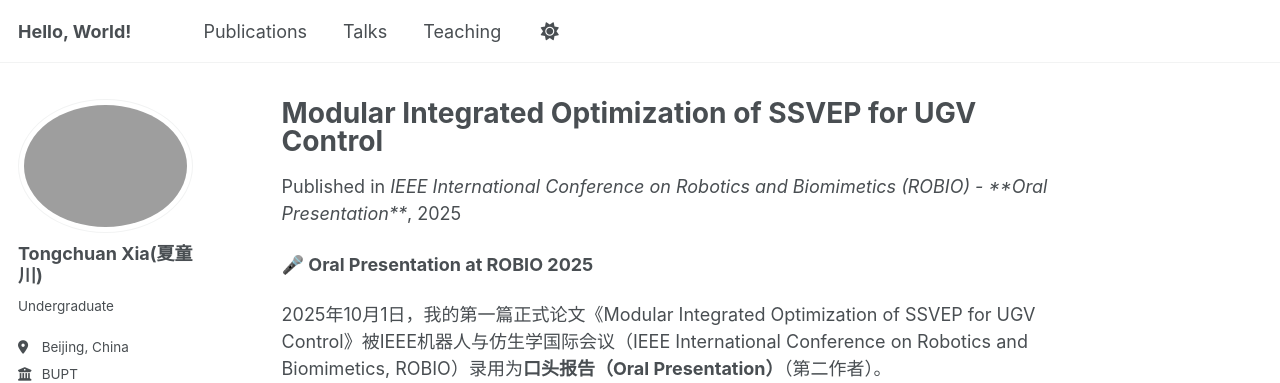
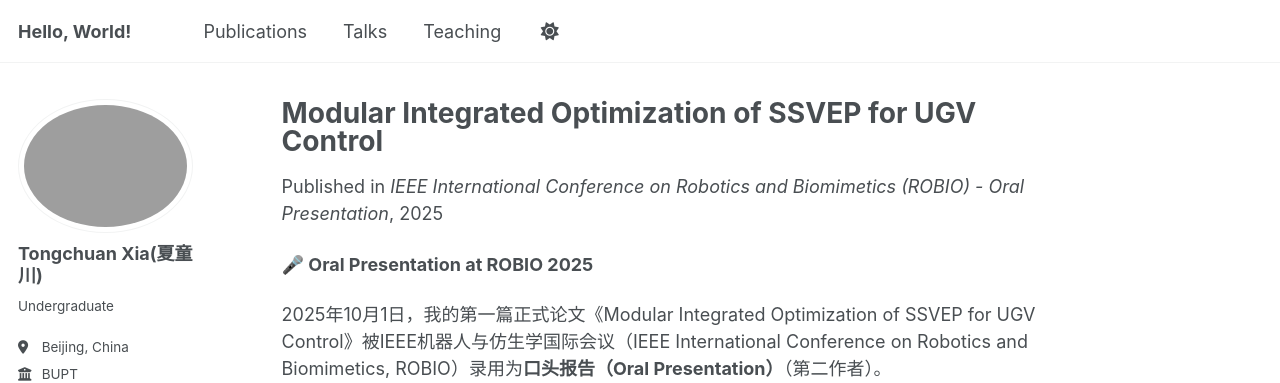
Before and after one commit to Heartune/Heartune.github.io, a Jekyll site: the page built from _publications/2025-10-01-ssvep-ugv-control.md, in a window 1280 px wide and 1101 px high. Shown: the top 383 px of the window. Built offline with Jekyll 4.4.1, drawn with Linux system fonts in a browser that asks for light colours; some web fonts are replaced; a script that is not in the unit is left out.

```diff
--- a/_publications/2025-10-01-ssvep-ugv-control.md
+++ b/_publications/2025-10-01-ssvep-ugv-control.md
@@ -5,7 +5,7 @@ category: manuscripts
 permalink: /publication/2025-10-01-ssvep-ugv-control
 excerpt: 'My first formal paper on SSVEP-based UGV control. **Oral Presentation** at ROBIO 2025 (Second Author).'
 date: 2025-10-01
-venue: 'IEEE International Conference on Robotics and Biomimetics (ROBIO) - **Oral Presentation**'
+venue: 'IEEE International Conference on Robotics and Biomimetics (ROBIO) - Oral Presentation'
 # slidesurl: 'http://academicpages.github.io/files/slides1.pdf'
 # paperurl: 'http://academicpages.github.io/files/paper1.pdf'
 # bibtexurl: 'http://academicpages.github.io/files/bibtex1.bib'
```
